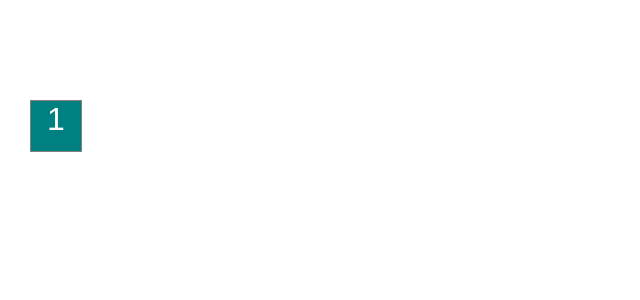
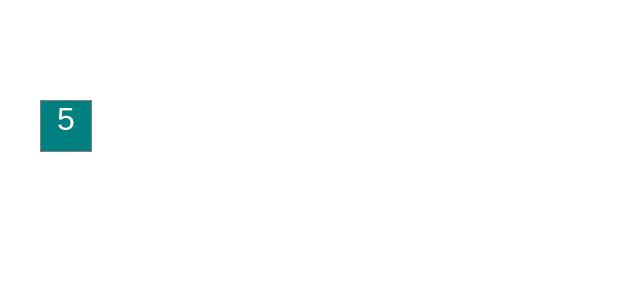
Before and after one commit to benschenker/react-bouncing-box, a React (Create React App) app: page / in a window 1280 px wide. Shown: the top 300 px of the page, without its empty margins (0-640 px from the left). Built offline with nearby package versions, Linux system fonts and the light colour scheme; the HTML template or start-up script is replaced by a standard one.

Commit message:
Add redux

```diff
--- a/package.json
+++ b/package.json
@@ -6,8 +6,11 @@
     "react-scripts": "0.4.3"
   },
   "dependencies": {
+    "immutable": "^3.8.1",
     "react": "^15.3.2",
-    "react-dom": "^15.3.2"
+    "react-dom": "^15.3.2",
+    "react-redux": "^4.4.5",
+    "redux": "^3.6.0"
   },
   "scripts": {
     "start": "react-scripts start",
--- a/src/App.js
+++ b/src/App.js
@@ -1,14 +1,12 @@
 import React, { Component } from 'react';
 import './App.css';
-import BouncingBox from './BouncingBox/component';
+import {BouncingBoxContainer} from './BouncingBox/component';
 
-const position = 30;
-const points = 1;
 class App extends Component {
   render() {
     return (
       <div className="App">
-        <BouncingBox position={position} points={points}/>
+        <BouncingBoxContainer/>
       </div>
     );
   }
--- a/src/BouncingBox/component.js
+++ b/src/BouncingBox/component.js
@@ -1,7 +1,8 @@
 import React, { Component } from 'react';
+import {connect} from 'react-redux';
 import './component.css';
 
-class BouncingBox extends Component {
+export class BouncingBox extends Component {
   render() {
     return <div className="bouncing-box" style={{left: this.props.position}}>
     {this.props.points}
@@ -9,4 +10,11 @@ class BouncingBox extends Component {
   }
 }
 
-export default BouncingBox; // Don’t forget to use export default!
+function mapStateToProps(state) {
+  return {
+    position: state.getIn(['position']),
+    points: state.get('points')
+  };
+}
+
+export const BouncingBoxContainer = connect(mapStateToProps)(BouncingBox);
--- a/src/index.js
+++ b/src/index.js
@@ -1,9 +1,23 @@
 import React from 'react';
 import ReactDOM from 'react-dom';
+import {createStore} from 'redux';
+import reducer from './reducer';
+import {Provider} from 'react-redux';
 import App from './App';
 import './index.css';
 
+const store = createStore(reducer);
+store.dispatch({
+  type: 'SET_STATE',
+  state: {
+    position: 40,
+    points: 5,
+  },
+});
+
 ReactDOM.render(
-  <App />,
+    <Provider store={store}>
+      <App />
+    </Provider>,
   document.getElementById('root')
 );
--- /dev/null
+++ b/src/reducer.js
@@ -0,0 +1,14 @@
+import {Map} from 'immutable';
+
+function setState(state, newState) {
+  return state.merge(newState);
+}
+
+export default function(state = Map(), action) {
+  switch (action.type) {
+  case 'SET_STATE':
+    return setState(state, action.state);
+  default:
+  }
+  return state;
+}
```
